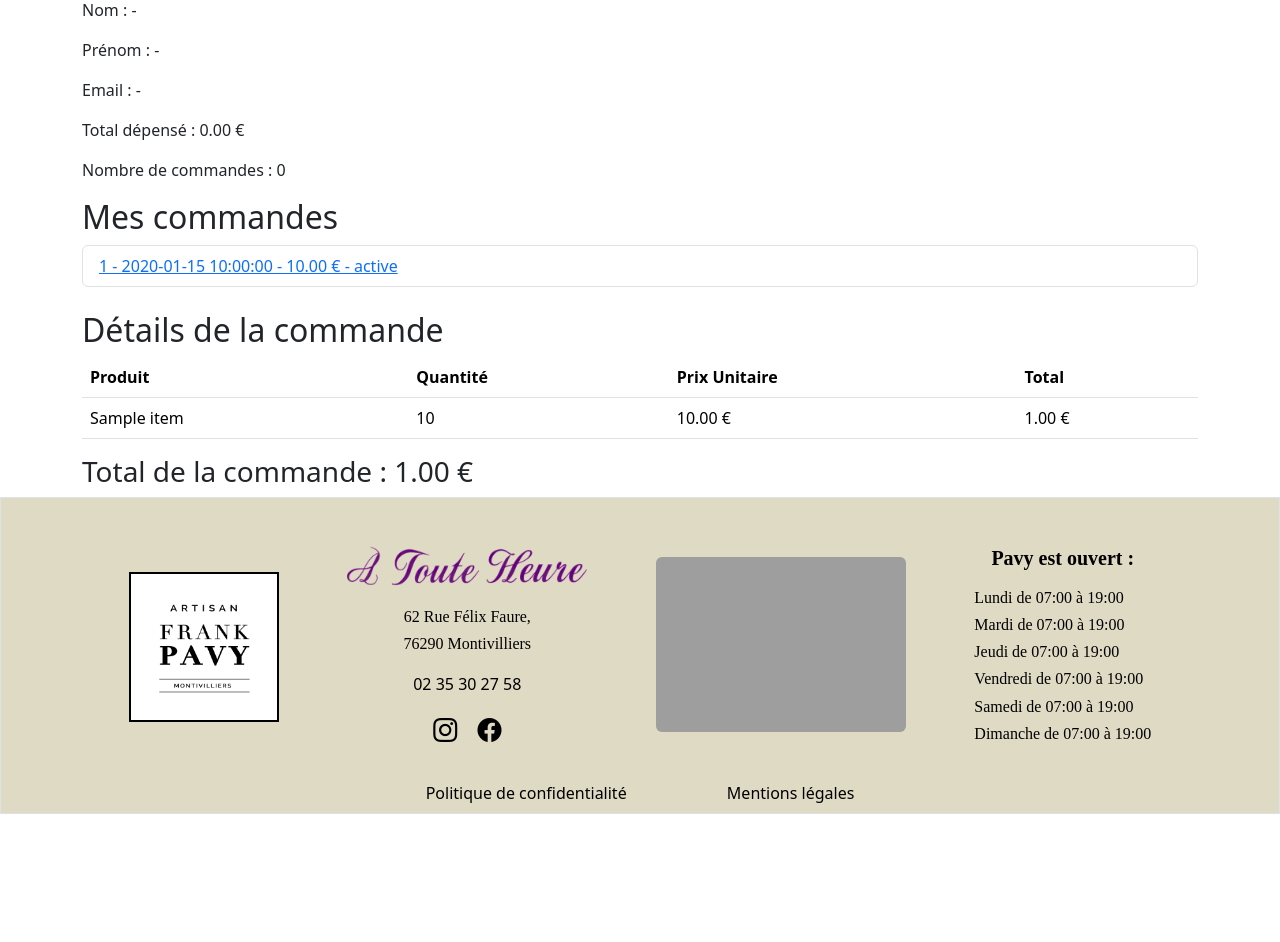
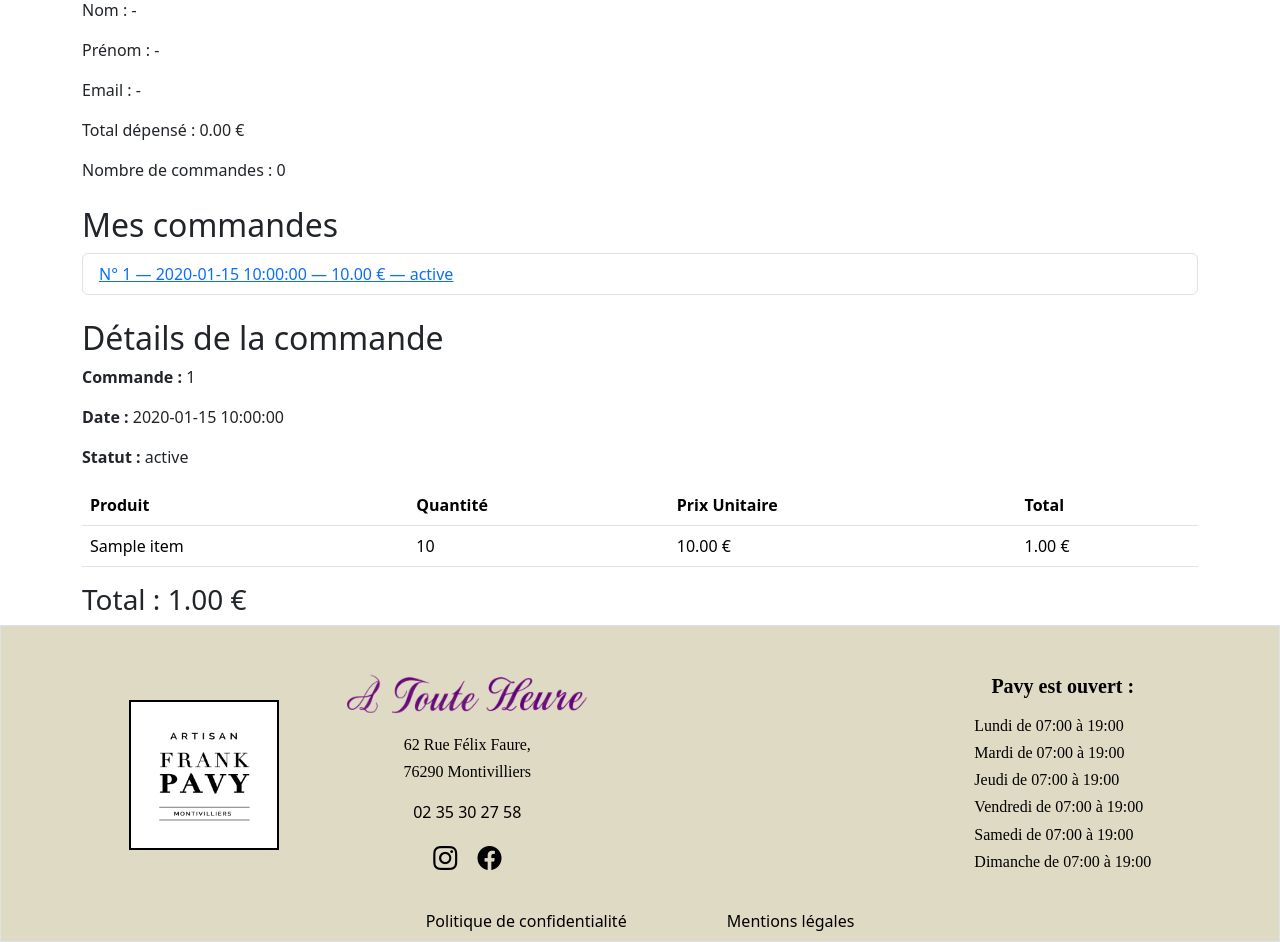
Before and after one commit to Mathieu762005/Franck-Pavy, a PHP site: template src/Views/06_profil.php in a window 1280 px wide. Shown: the part 188-1130 px from the top of the page. Before the commit the page ends 1002 px from the top, so only its background shows below. Run offline with PHP 8.4, Linux system fonts and the light colour scheme; the template is opened without the code that fills it: most values are stand-ins (such as "Sample title", 1, 10 or a date in 2020); grey boxes are pictures that could not be loaded.

Commit message:
maj detail commandes

```diff
--- a/src/Views/06_profil.php
+++ b/src/Views/06_profil.php
@@ -10,28 +10,33 @@
 
 <body>
     <header>
-        <?php include_once "template/navbar.php" ?>
+        <?php include_once "template/navbar.php"; ?>
     </header>
+
     <div class="container mt-5">
+
         <h1>Bienvenue <?= htmlspecialchars($user['user_first_name'] ?? 'Utilisateur') ?></h1>
 
+        <!-- INFOS USER -->
         <h2>Mes informations</h2>
-
         <p>Nom : <?= htmlspecialchars($user['user_name'] ?? '-') ?></p>
         <p>Prénom : <?= htmlspecialchars($user['user_first_name'] ?? '-') ?></p>
         <p>Email : <?= htmlspecialchars($user['user_email'] ?? '-') ?></p>
         <p>Total dépensé : <?= number_format($user['user_total_spent'] ?? 0, 2) ?> €</p>
         <p>Nombre de commandes : <?= $user['user_orders_count'] ?? 0 ?></p>
 
-        <h2>Mes commandes</h2>
+
+        <!-- LISTE DES COMMANDES -->
+        <h2 class="mt-4">Mes commandes</h2>
+
         <?php if (!empty($userOrders)): ?>
             <ul class="list-group mb-4">
                 <?php foreach ($userOrders as $order): ?>
                     <li class="list-group-item">
-                        <a href="index.php?url=06_profil&id=<?= $order['order_id'] ?>">
-                            <?= htmlspecialchars($order['order_number']) ?> -
-                            <?= htmlspecialchars($order['order_date']) ?> -
-                            <?= number_format($order['order_total_price'], 2) ?> € -
+                        <a href="index.php?url=06_profil&order_id=<?= $order['order_id'] ?>">
+                            N° <?= htmlspecialchars($order['order_number']) ?> —
+                            <?= htmlspecialchars($order['order_date']) ?> —
+                            <?= number_format($order['order_total_price'], 2) ?> € —
                             <?= htmlspecialchars($order['order_status']) ?>
                         </a>
                     </li>
@@ -42,8 +47,15 @@
         <?php endif; ?>
 
         <h2>Détails de la commande</h2>
+
+        <?php if (!empty($orderDetails)): ?>
+
+            <p><strong>Commande :</strong> <?= htmlspecialchars($orderDetails['order']['order_number']) ?></p>
+            <p><strong>Date :</strong> <?= htmlspecialchars($orderDetails['order']['order_date']) ?></p>
+            <p><strong>Statut :</strong> <?= htmlspecialchars($orderDetails['order']['order_status']) ?></p>
+
             <?php if (!empty($orderDetails['items'])): ?>
-            <table class="table">
+                <table class="table mt-3">
                     <thead>
                         <tr>
                             <th>Produit</th>
@@ -65,17 +77,26 @@
                         <?php endforeach; ?>
                     </tbody>
                 </table>
-            <h3>Total de la commande : <?= number_format($total, 2) ?> €</h3>
+
+                <h3>Total : <?= number_format($total, 2) ?> €</h3>
+
             <?php else: ?>
-            <p>Aucune commande sélectionnée. Cliquez sur une commande pour voir les détails.</p>
+                <p>Aucun article dans cette commande.</p>
             <?php endif; ?>
+
+        <?php else: ?>
+            <p>Aucune commande sélectionnée.</p>
+        <?php endif; ?>
+
+
         <?php if (isset($_SESSION['user'])): ?>
-            <a class="btn border border-black" href="index.php?url=logout" type="submit">déconnexion</a>
+            <a class="btn border border-black mt-4" href="index.php?url=logout">Déconnexion</a>
         <?php endif; ?>
+
     </div>
 
     <footer>
-        <?php include_once "template/footer.php" ?>
+        <?php include_once "template/footer.php"; ?>
     </footer>
 
     <script src="https://cdn.jsdelivr.net/npm/bootstrap@5.3.8/dist/js/bootstrap.bundle.min.js"></script>
```
Also changed, not shown: public/routeur.php (+15 -2 lines), src/Controllers/AdminController.php (+5 -4 lines), src/Controllers/UserController.php (+7 -7 lines). Lines whose indentation alone changed are shown as unchanged.
